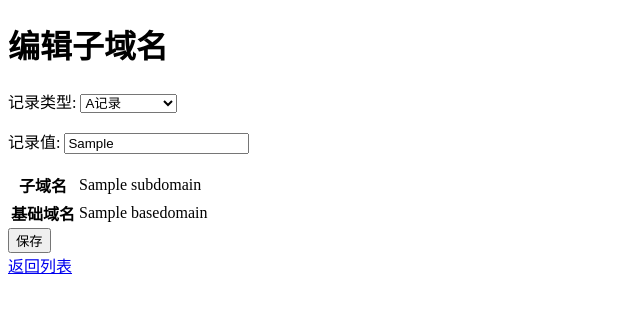
After one commit to pyao12/pidio, a Django app: page /edit/1/ in a window 1280 px wide. The commit adds this page. Shown: the top 313 px of the page, without its empty margins (0-640 px from the left). Run offline with Django 5.2, Linux system fonts and the light colour scheme; tables that the repository leaves empty hold one stand-in row (values such as "Sample post").

Commit message:
subdomain的各种操作界面

```diff
--- /dev/null
+++ b/domains/forms.py
@@ -0,0 +1,51 @@
+from django import forms
+from .models import SubDomain
+import re
+
+class SubDomainForm(forms.ModelForm):
+    class Meta:
+        model = SubDomain
+        fields = ["subdomain_name", "base_domain", "record_type", "record_value"]
+
+    def clean_record_value(self):
+        record_type = self.cleaned_data.get("record_type")
+        record_value = self.cleaned_data.get("record_value")
+
+        if record_type == "A":
+            ipv4_pattern = r"^((25[0-5]|2[0-4][0-9]|[01]?[0-9][0-9]?)\.){3}(25[0-5]|2[0-4][0-9]|[01]?[0-9][0-9]?)$"
+            if not re.match(ipv4_pattern, record_value):
+                raise forms.ValidationError("请输入有效的IPv4地址")
+        elif record_type == "AAAA":
+            ipv6_pattern = r"^([0-9a-fA-F]{1,4}:){7}([0-9a-fA-F]{1,4})$"
+            if not re.match(ipv6_pattern, record_value):
+                raise forms.ValidationError("请输入有效的IPv6地址")
+        elif record_type == "CNAME":
+            cname_pattern = r"^[a-zA-Z0-9][a-zA-Z0-9-]{0,61}[a-zA-Z0-9]\.[a-zA-Z]{2,}$"
+            if not re.match(cname_pattern, record_value):
+                raise forms.ValidationError("请输入有效的域名")
+
+        return record_value
+
+class SubDomainEditForm(forms.ModelForm):
+    class Meta:
+        model = SubDomain
+        fields = ["record_type", "record_value"]
+
+    def clean_record_value(self):
+        record_type = self.cleaned_data.get("record_type")
+        record_value = self.cleaned_data.get("record_value")
+
+        if record_type == "A":
+            ipv4_pattern = r"^((25[0-5]|2[0-4][0-9]|[01]?[0-9][0-9]?)\.){3}(25[0-5]|2[0-4][0-9]|[01]?[0-9][0-9]?)$"
+            if not re.match(ipv4_pattern, record_value):
+                raise forms.ValidationError("请输入有效的IPv4地址")
+        elif record_type == "AAAA":
+            ipv6_pattern = r"^([0-9a-fA-F]{1,4}:){7}([0-9a-fA-F]{1,4})$"
+            if not re.match(ipv6_pattern, record_value):
+                raise forms.ValidationError("请输入有效的IPv6地址")
+        elif record_type == "CNAME":
+            cname_pattern = r"^[a-zA-Z0-9][a-zA-Z0-9-]{0,61}[a-zA-Z0-9]\.[a-zA-Z]{2,}$"
+            if not re.match(cname_pattern, record_value):
+                raise forms.ValidationError("请输入有效的域名")
+
+        return record_value
--- a/domains/models.py
+++ b/domains/models.py
@@ -23,6 +23,7 @@ class SubDomain(models.Model):
     record_type = models.CharField(max_length=10,
         choices=[("A", "A记录"), ("AAAA", "AAAA记录"), ("CNAME", "CNAME记录")], verbose_name="记录类型")
     record_value = models.CharField(max_length=255, verbose_name="记录值")
+    record_id = models.CharField(max_length=64, verbose_name="Cloudflare Record ID")
 
     def __str__(self):
         return f"{self.subdomain_name}.{self.base_domain}"
--- a/domains/urls.py
+++ b/domains/urls.py
@@ -1,6 +1,9 @@
 from django.urls import path
-from .views import index
+from .views import index, create_subdomain, edit_subdomain, delete_subdomain
 
 urlpatterns = [
     path("", index, name="index"),
+    path("create/", create_subdomain, name="create_subdomain"),
+    path("edit/<int:pk>/", edit_subdomain, name="edit_subdomain"),
+    path("delete/<int:pk>/", delete_subdomain, name="delete_subdomain"),
 ]
--- a/domains/views.py
+++ b/domains/views.py
@@ -1,6 +1,54 @@
-from django.shortcuts import render
+from django.shortcuts import render, redirect
 from .models import SubDomain
+from .forms import SubDomainForm, SubDomainEditForm
+from .cf import add_record, edit_record, delete_record
 
 def index(request):
     subdomains = SubDomain.objects.all()
     return render(request, "index.html", {"subdomains": subdomains})
+
+def create_subdomain(request):
+    if request.method == "POST":
+        form = SubDomainForm(request.POST)
+        if form.is_valid():
+            subdomain = form.save(commit=False)
+            result = add_record(subdomain.subdomain_name, subdomain.record_type, subdomain.record_value,
+            subdomain.base_domain.cloudflare_zone_id, subdomain.base_domain.cloudflare_api_token)
+            if result["success"]:
+                subdomain.record_id = result["id"]
+                subdomain.save()
+                return redirect("index")
+            else:
+                form.add_error(None, "添加子域名失败，请检查域名是否已存在或其他错误")
+    else:
+        form = SubDomainForm()
+    return render(request, "create_subdomain.html", {"form": form})
+
+def edit_subdomain(request, pk):
+    subdomain = SubDomain.objects.get(pk=pk)
+    if request.method == "POST":
+        form = SubDomainEditForm(request.POST, instance=subdomain)
+        if form.is_valid():
+            subdomain = form.save(commit=False)
+            result = edit_record(subdomain.record_id, subdomain.subdomain_name, subdomain.record_type,
+            subdomain.record_value, subdomain.base_domain.cloudflare_zone_id, subdomain.base_domain.cloudflare_api_token)
+            if result["success"]:
+                subdomain.save()
+                return redirect("index")
+            else:
+                form.add_error(None, "编辑子域名失败，请检查域名是否已存在或其他错误")
+    else:
+        form = SubDomainEditForm(instance=subdomain)
+    return render(request, "edit_subdomain.html", {"form": form, "subdomain": subdomain})
+
+def delete_subdomain(request, pk):
+    subdomain = SubDomain.objects.get(pk=pk)
+    if request.method == "POST":
+        subdomain.delete()
+        result = delete_record(subdomain.record_id, subdomain.base_domain.cloudflare_zone_id,
+        subdomain.base_domain.cloudflare_api_token)
+        if result["success"]:
+            return redirect("index")
+        else:
+            form.add_error(None, "删除子域名失败，请检查域名是否已存在或其他错误")
+    return render(request, "delete_subdomain.html", {"subdomain": subdomain})
--- /dev/null
+++ b/templates/edit_subdomain.html
@@ -0,0 +1,22 @@
+{% extends "base.html" %}
+{% block page_header %}
+    <h1>编辑子域名</h1>
+{% endblock %}
+{% block content %}
+    <form method="post">
+        {% csrf_token %}
+        <table>
+            <tr>
+                <th>子域名</th>
+                <td>{{ subdomain.subdomain_name }}</td>
+            </tr>
+            <tr>
+                <th>基础域名</th>
+                <td>{{ subdomain.base_domain }}</td>
+            </tr>
+            {{ form.as_p }}
+        </table>
+        <button type="submit">保存</button>
+    </form>
+    <a href="{% url 'index' %}">返回列表</a>
+{% endblock %}
--- a/templates/index.html
+++ b/templates/index.html
@@ -3,12 +3,14 @@
     <h1>子域名列表</h1>
 {% endblock %}
 {% block content %}
+    <p><a href="{% url 'create_subdomain' %}">创建新子域名</a></p>
     <table>
         <thead>
             <tr>
                 <th>子域名</th>
                 <th>记录类型</th>
                 <th>记录值</th>
+                <th>操作</th>
             </tr>
         </thead>
         <tbody>
@@ -17,6 +19,10 @@
                 <td>{{ subdomain }}</td>
                 <td>{{ subdomain.record_type }}</td>
                 <td>{{ subdomain.record_value }}</td>
+                <td>
+                    <a href="{% url 'edit_subdomain' subdomain.id %}">编辑</a>
+                    <a href="{% url 'delete_subdomain' subdomain.id %}">删除</a>
+                </td>
             </tr>
             {% endfor %}
         </tbody>
```
Also changed, not shown: domains/cf.py (added, +62 -0 lines), templates/create_subdomain.html (added, +12 -0 lines), templates/delete_subdomain.html (added, +12 -0 lines).
